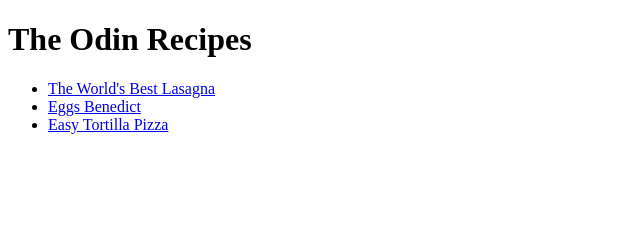
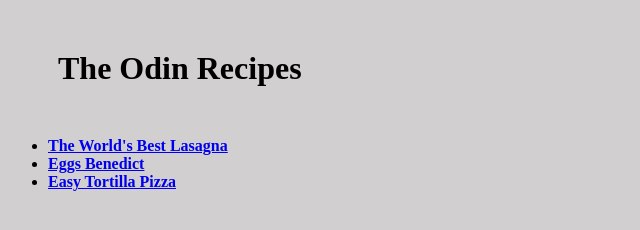
Before and after one commit to CaticBranko/odin-recipes, a plain HTML site: page index.html in a window 1280 px wide. Shown: the whole page, without its empty margins (0-640 px from the left). Drawn offline with Linux system fonts and the light colour scheme.

Commit message:
tempering with css

```diff
--- a/index.html
+++ b/index.html
@@ -4,15 +4,16 @@
     <head>
         <meta charset="utf-8">
         <title>Recipes</title>
+        <link rel="stylesheet" href="styles.css">
     </head>
 
     <body>
-        <h1>The Odin Recipes</h1>
+        <h1 class="heading1">The Odin Recipes</h1>
 
         <ul>
-        <li><a href="./recipes/lasagna.html">The World's Best Lasagna</a></li>
-        <li><a href="./recipes/eggsbennedict.html">Eggs Benedict</a></li>
-        <li><a href="./recipes/pizza.html">Easy Tortilla Pizza</a></li>
+        <li><a class="recipes" href="./recipes/lasagna.html">The World's Best Lasagna</a></li>
+        <li><a class="recipes" href="./recipes/eggsbennedict.html">Eggs Benedict</a></li>
+        <li><a class="recipes" href="./recipes/pizza.html">Easy Tortilla Pizza</a></li>
         </ul>
     </body>
 
--- /dev/null
+++ b/styles.css
@@ -0,0 +1,15 @@
+body {
+    background: rgb(209, 207, 207);
+}
+
+.recipes {
+    font-family: 'Times New Roman', Times, serif;
+    font-weight: 800;
+    text-align: center;
+}
+
+.heading1 {
+    font-family: 'Times New Roman', Times, serif;
+    box-sizing: border-box;
+    margin: 50px;
+}
```
